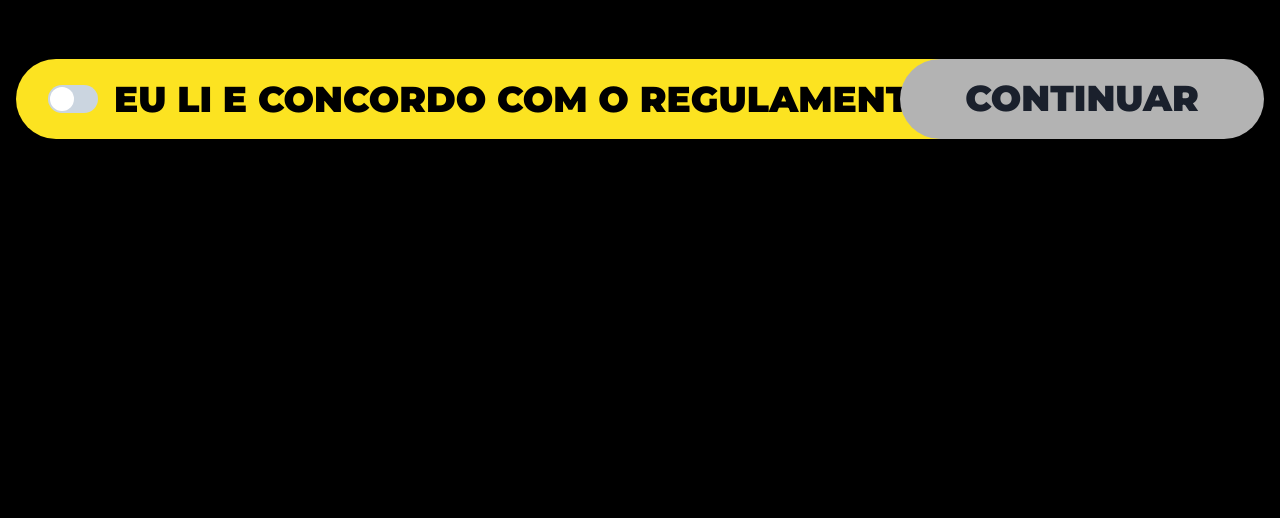
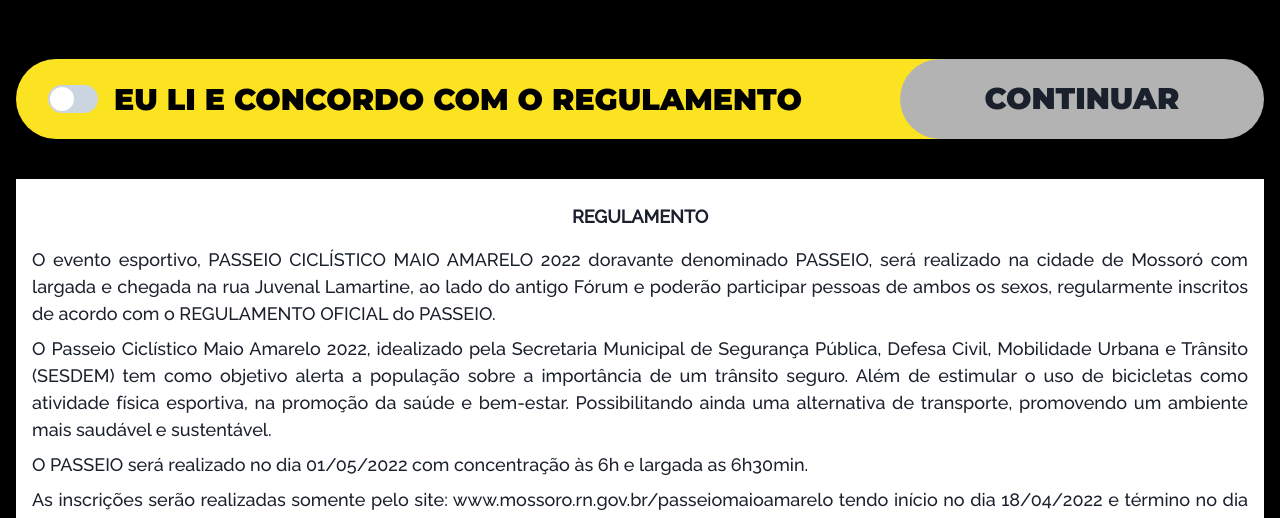
Before and after one commit to Fernandorj9/pmm-passeio-amarelo, a Next.js app: page /submit in a window 1280 px wide. Shown: the part 581-1099 px from the top of the page. Built offline with nearby package versions, Linux system fonts and the light colour scheme.

Commit message:
added regulation

```diff
--- a/src/pages/submit.tsx
+++ b/src/pages/submit.tsx
@@ -1,20 +1,21 @@
-import { Button, Checkbox, Container, Flex, Icon, Switch, Text, useToast } from "@chakra-ui/react";
+import { Button, Checkbox, Container, Flex, FormLabel, Icon, Switch, Text, useToast } from "@chakra-ui/react";
 import { darken } from "polished";
-import { useState } from "react";
+import { ChangeEvent, useState } from "react";
 import { Image } from "../components/Image";
-import { MainHero } from "../components/parts/MainHero";
 import { Section } from "../components/Section";
 import { theme } from "../styles/theme";
 import Router from 'next/router'
 import { Header } from "../components/Header";
+import { MainHero } from "../components/parts/MainHero";
+import dynamic from "next/dynamic";
 
 export default function SubmitPage() {
   const toast = useToast()
 
   const [isChecked, setIsChecked] = useState(false);
 
-  function handleChecked() {
-    setIsChecked(!isChecked);
+  function handleChecked(event: ChangeEvent<HTMLInputElement>) {
+    setIsChecked(event.target.checked)
   }
 
   function handleContinue() {
@@ -84,34 +85,38 @@ export default function SubmitPage() {
             transition=".5s all"
             _hover={{
               bgColor: darken(0.07, '#FCE321')
-
             }}
-
-            onClick={handleChecked}
           >
 
             <Switch
+              id="isChecked"
               size="lg"
               colorScheme="blackAlpha"
               isChecked={isChecked}
+              onChange={handleChecked}
+
             />
-            <Text
+            <FormLabel
               color="black"
-              fontSize={["sm", "sm", "4xl"]}
+              htmlFor="isChecked"
+              fontSize={["sm", "sm", "2xl", "2xl", "3xl"]}
               textTransform="uppercase"
               fontFamily="heading"
               fontWeight="black"
+              // pr="10"
+              margin="0"
+              cursor="pointer"
 
             >
               Eu li e concordo com o regulamento
-            </Text>
+            </FormLabel>
           </Flex>
           <Button
             size="lg"
 
             fontFamily="heading"
             fontWeight="black"
-            fontSize={["md", "md", "4xl"]}
+            fontSize={["md", "md", "2xl", "3xl"]}
             textTransform="uppercase"
 
             rounded="full"
@@ -136,6 +141,43 @@ export default function SubmitPage() {
           </Button>
         </Flex>
 
+        <Flex
+          // overflowY="scroll"
+          direction="column"
+          bgColor="white"
+
+          fontSize="lg"
+
+          textAlign="justify"
+          px="4"
+          py="6"
+        >
+          <Text alignSelf="center" fontWeight="bold" mb="4">REGULAMENTO</Text>
+
+          <Text mb="2">	O evento esportivo, PASSEIO CICLÍSTICO MAIO AMARELO 2022 doravante denominado  PASSEIO, será realizado na cidade de Mossoró com largada e chegada na rua Juvenal Lamartine, ao lado do antigo Fórum e poderão participar pessoas de ambos os sexos, regularmente inscritos de acordo com o REGULAMENTO OFICIAL do PASSEIO.</Text>
+
+          <Text mb="2">	O Passeio Ciclístico Maio Amarelo 2022, idealizado pela Secretaria Municipal de Segurança Pública, Defesa Civil, Mobilidade Urbana e Trânsito (SESDEM) tem como objetivo alerta a população sobre a importância de um trânsito seguro. Além de estimular o uso de bicicletas como atividade física esportiva, na promoção da saúde e bem-estar. Possibilitando ainda uma alternativa de transporte, promovendo um ambiente mais saudável e sustentável.</Text>
+
+          <Text mb="2">	O PASSEIO será realizado no dia 01/05/2022 com concentração às 6h e largada as 6h30min.</Text>
+
+          <Text mb="2">	As inscrições serão realizadas somente pelo site: www.mossoro.rn.gov.br/passeiomaioamarelo tendo início no dia 18/04/2022 e término no dia 27/04/2022.</Text>
+
+          <Text mb="2">	A inscrição só será validada após doação de 2kg de alimento não perecível que devem ser entregues no dia 28/04 de 8h às 17h na SESDEM. Os alimentos arrecadados serão doados para a Instituições filantrópicas. O participante deverá apresentar no ato da doação um documento original com foto.</Text>
+
+          <Text mb="2">	O participante devidamente inscrito receberá no dia da doação dos alimentos um camiseta alusiva ao evento juntamente com um passaporte (pulseira) que dará direito a receber uma medalha personalizada de metal no final do evento.</Text>
+
+          <Text mb="2">	Somente será válida uma inscrição por CPF, menores de 18 anos só poderão participar acompanhados por um responsável. Todos os participantes devem possuir CPF.</Text>
+
+          <Text mb="2">	Declaro que estou em plenas condições físicas e psicológicas de participar deste PASSEIO e estou ciente que não existe nenhuma recomendação médica que me impeça de praticar atividades físicas.</Text>
+
+          <Text mb="2">	Assumo, por minha livre e espontânea vontade, todos os riscos envolvidos e suas consequências pela participação neste PASSEIO, isentando seus organizadores, colaboradores e patrocinadores DE TODA E QUALQUER RESPONSABILIDADE por quaisquer danos materiais, morais ou físicos, que porventura venha a sofrer, advindos da participação neste PASSEIO.</Text>
+
+          <Text mb="2">	Compreendi e estou de acordo com todos os itens deste TERMO DE RESPONSABILIDADE, isentando assim quem quer que seja, de toda e qualquer responsabilidade legal de tudo o que vier a ocorrer comigo por consequência da minha participação nesta PROVA.</Text>
+
+        </Flex>
+
+        {/* <PDFViewer /> */}
+
       </Section>
 
     </Flex>
```
